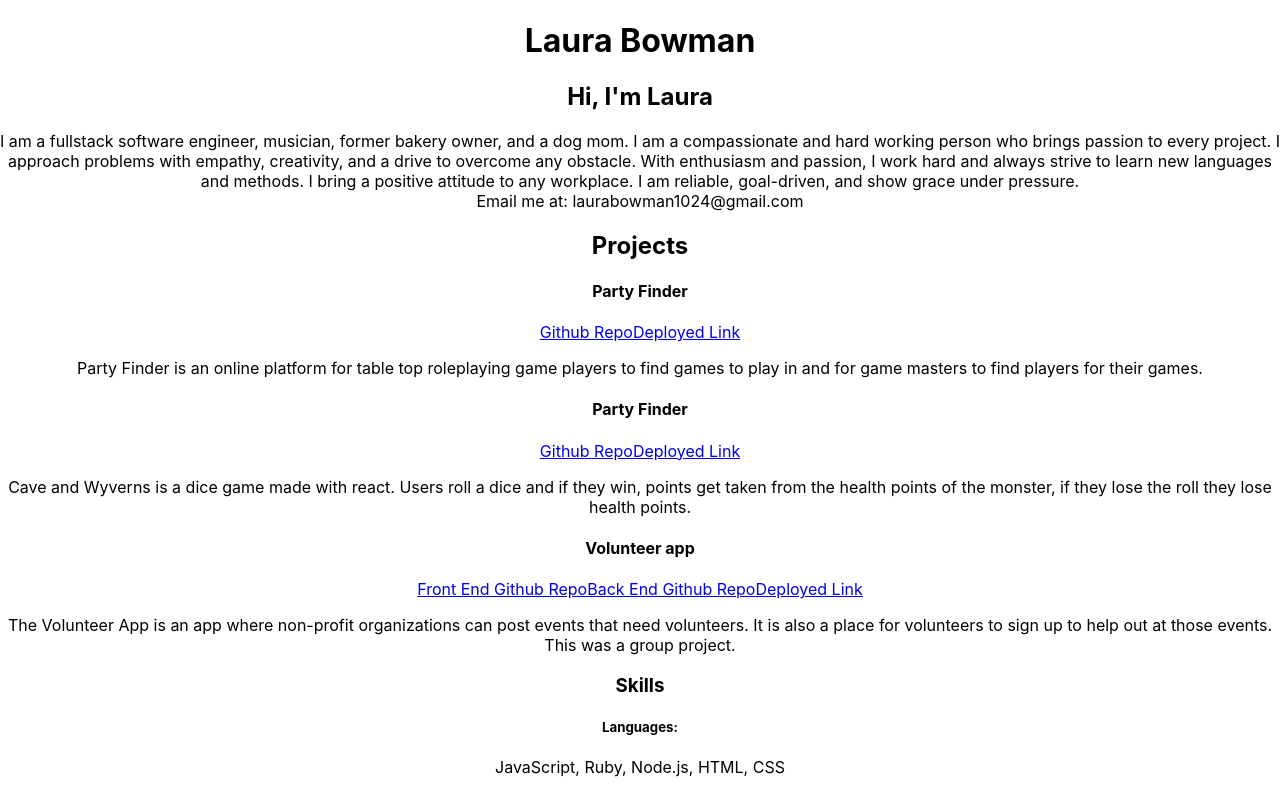
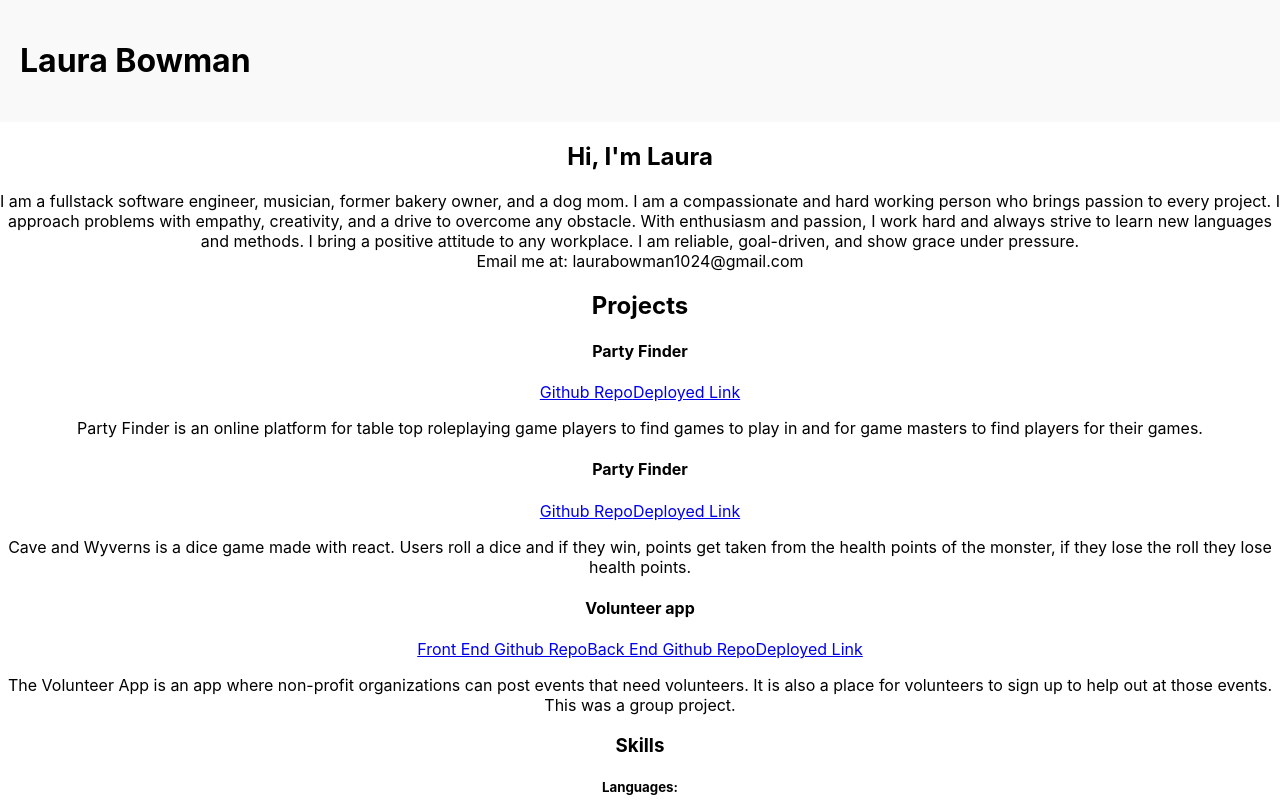
Before and after one commit to laurabow/portfolio, a React (Create React App) app in the folder client/: page / in a window 1280 px wide. Shown: the top 800 px of the page. Built offline with nearby package versions, Linux system fonts and the light colour scheme.

Commit message:
basic navbar styling

```diff
--- a/client/src/components/UI/NavBar.css
+++ b/client/src/components/UI/NavBar.css
@@ -0,0 +1,9 @@
+.nav {
+  background-color: #f9f9f9;
+  margin-top: 0;
+  display: flex;
+}
+
+.name-title {
+  padding: 20px;
+}
```
